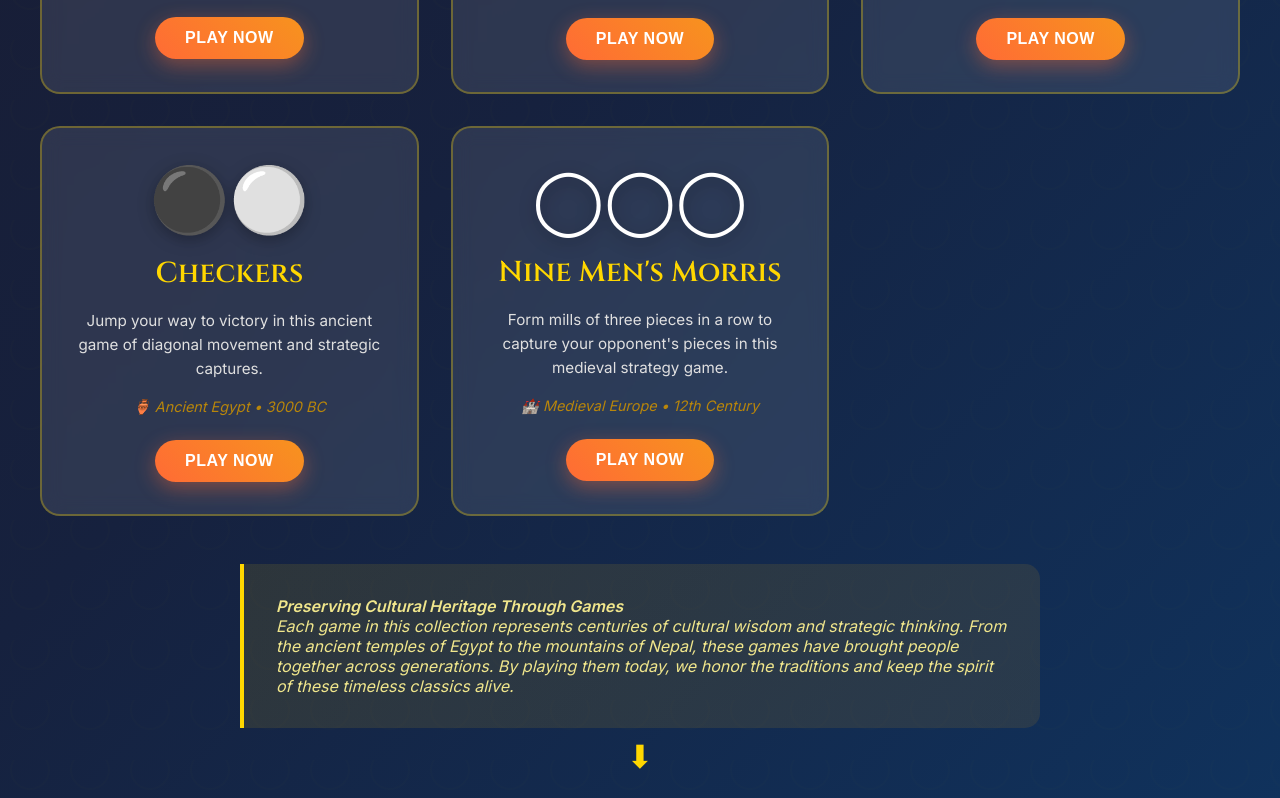
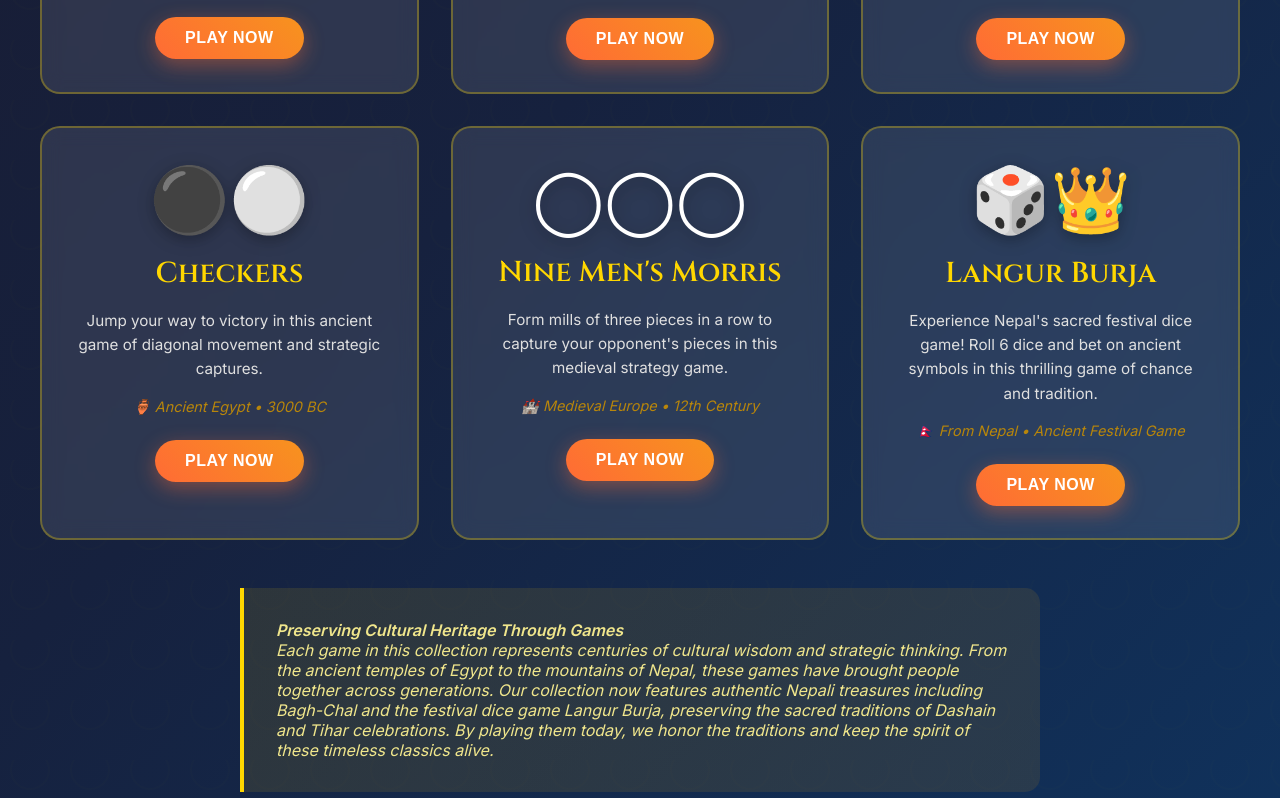
Before and after one commit to gghimire2041/baghchaal, a plain HTML site: page index.html in a window 1280 px wide. Shown: the part 980-1778 px from the top of the page. Drawn offline with Linux system fonts and the light colour scheme.

Commit message:
Update index.html

```diff
--- a/index.html
+++ b/index.html
@@ -291,11 +291,20 @@
                 <p class="game-origin">🏰 Medieval Europe • 12th Century</p>
                 <button class="play-button">Play Now</button>
             </div>
+
+            <!-- Langur Burja -->
+            <div class="game-card" onclick="playGame('bursa.html')">
+                <span class="game-icon">🎲👑</span>
+                <h2 class="game-title">Langur Burja</h2>
+                <p class="game-description">Experience Nepal's sacred festival dice game! Roll 6 dice and bet on ancient symbols in this thrilling game of chance and tradition.</p>
+                <p class="game-origin">🇳🇵 From Nepal • Ancient Festival Game</p>
+                <button class="play-button">Play Now</button>
+            </div>
         </div>
 
         <div class="cultural-note">
             <strong>Preserving Cultural Heritage Through Games</strong><br>
-            Each game in this collection represents centuries of cultural wisdom and strategic thinking. From the ancient temples of Egypt to the mountains of Nepal, these games have brought people together across generations. By playing them today, we honor the traditions and keep the spirit of these timeless classics alive.
+            Each game in this collection represents centuries of cultural wisdom and strategic thinking. From the ancient temples of Egypt to the mountains of Nepal, these games have brought people together across generations. Our collection now features authentic Nepali treasures including Bagh-Chal and the festival dice game Langur Burja, preserving the sacred traditions of Dashain and Tihar celebrations. By playing them today, we honor the traditions and keep the spirit of these timeless classics alive.
         </div>
 
         <div class="scroll-indicator">⬇</div>
```
